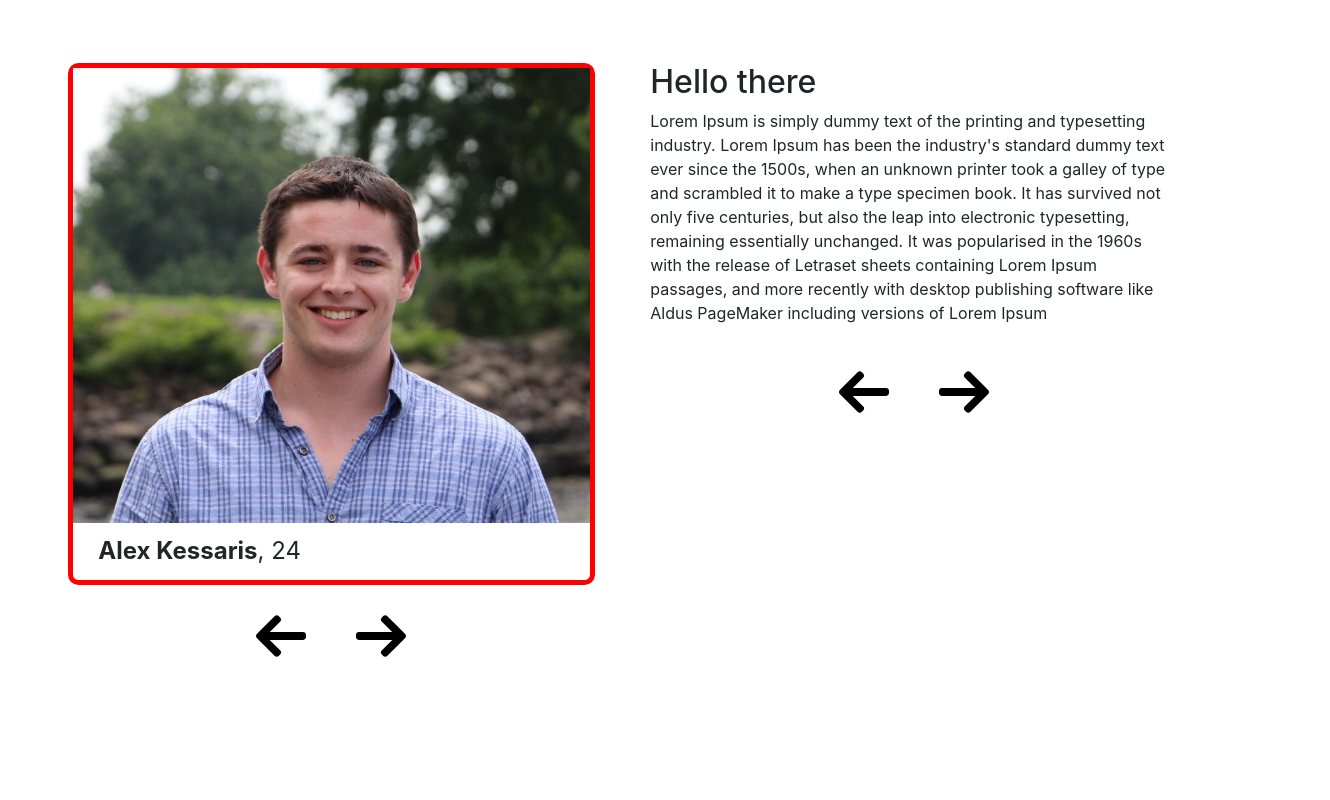
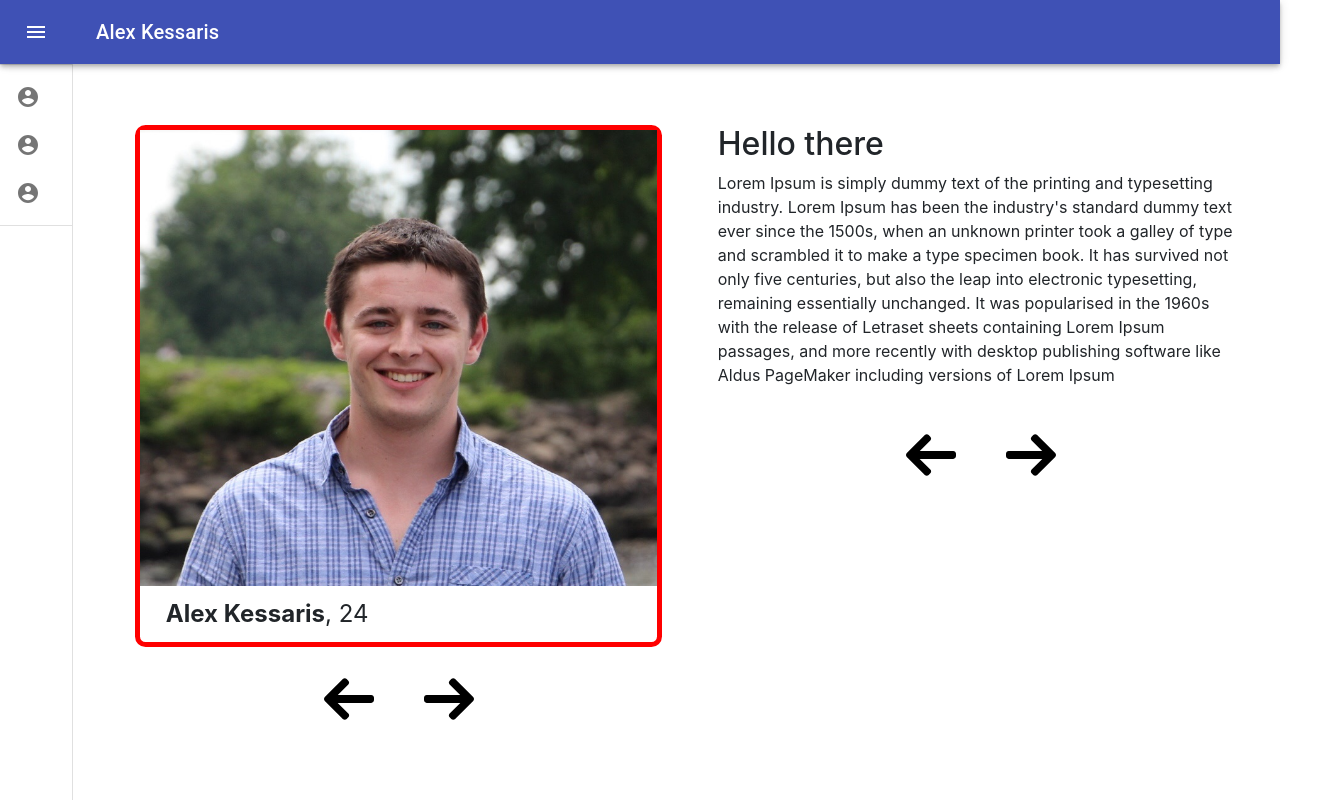
Before and after one commit to akessaris/personal_website, a React app: page / in a window 1280 px wide. Shown: the whole page, 1330 px wide, since content can reach past the window. Built offline with nearby package versions, Linux system fonts and the light colour scheme; what redux-immutable-state-invariant would draw is missing.

Commit message:
added sidedrawer from material ui

```diff
--- /dev/null
+++ b/src/components/App.css
@@ -0,0 +1,3 @@
+.app-container {
+  margin: 125px 50px 0px;
+}
--- a/src/components/App.js
+++ b/src/components/App.js
@@ -1,14 +1,22 @@
 import React from "react";
 import { Route, Switch } from "react-router-dom";
 import Cards from "./cards/Cards";
+import Sidebar from "./common/sidebar/Sidebar";
+import PageNotFound from './PageNotFound';
+import paths from '../routes/route.constant';
+import './App.css';
 
 function App() {
   return (
-    <div className="container-fluid">
-      <Switch>
-        <Route exact path="/" component={Cards} />
-      </Switch>
-    </div>
+    <>
+      <Sidebar paths={paths}/>
+      <div className="container-fluid app-container">
+        <Switch>
+          <Route exact path="/" component={Cards} />
+          <Route component={PageNotFound} />
+        </Switch>
+      </div>
+    </>
   );
 }
 
--- a/src/components/cards/Cards.scss
+++ b/src/components/cards/Cards.scss
@@ -1,5 +1,4 @@
 .container {
   display: flex;
   align-self: center;
-  margin: 5% 0 0 3%;
 }
--- /dev/null
+++ b/src/components/common/sidebar/Sidebar.js
@@ -0,0 +1,163 @@
+import React from 'react';
+import clsx from 'clsx';
+import { makeStyles, useTheme } from '@material-ui/core/styles';
+import Drawer from '@material-ui/core/Drawer';
+import AppBar from '@material-ui/core/AppBar';
+import Toolbar from '@material-ui/core/Toolbar';
+import List from '@material-ui/core/List';
+import Typography from '@material-ui/core/Typography';
+import Divider from '@material-ui/core/Divider';
+import IconButton from '@material-ui/core/IconButton';
+import MenuIcon from '@material-ui/icons/Menu';
+import ChevronLeftIcon from '@material-ui/icons/ChevronLeft';
+import ChevronRightIcon from '@material-ui/icons/ChevronRight';
+import ListItem from '@material-ui/core/ListItem';
+import ListItemIcon from '@material-ui/core/ListItemIcon';
+import ListItemText from '@material-ui/core/ListItemText';
+import PropTypes from 'prop-types';
+
+/**
+ * Repurposed from Material UI Drawer: https://material-ui.com/components/drawers/#drawer
+ */
+
+const drawerWidth = 240;
+
+const useStyles = makeStyles((theme) => ({
+  root: {
+    display: 'flex',
+  },
+  appBar: {
+    zIndex: theme.zIndex.drawer + 1,
+    transition: theme.transitions.create(['width', 'margin'], {
+      easing: theme.transitions.easing.sharp,
+      duration: theme.transitions.duration.leavingScreen,
+    }),
+  },
+  appBarShift: {
+    marginLeft: drawerWidth,
+    width: `calc(100% - ${drawerWidth}px)`,
+    transition: theme.transitions.create(['width', 'margin'], {
+      easing: theme.transitions.easing.sharp,
+      duration: theme.transitions.duration.enteringScreen,
+    }),
+  },
+  menuButton: {
+    marginRight: 36,
+  },
+  hide: {
+    display: 'none',
+  },
+  drawer: {
+    width: drawerWidth,
+    flexShrink: 0,
+    whiteSpace: 'nowrap',
+  },
+  drawerOpen: {
+    width: drawerWidth,
+    transition: theme.transitions.create('width', {
+      easing: theme.transitions.easing.sharp,
+      duration: theme.transitions.duration.enteringScreen,
+    }),
+  },
+  drawerClose: {
+    transition: theme.transitions.create('width', {
+      easing: theme.transitions.easing.sharp,
+      duration: theme.transitions.duration.leavingScreen,
+    }),
+    overflowX: 'hidden',
+    width: theme.spacing(7) + 1,
+    [theme.breakpoints.up('sm')]: {
+      width: theme.spacing(9) + 1,
+    },
+  },
+  toolbar: {
+    display: 'flex',
+    alignItems: 'center',
+    justifyContent: 'flex-end',
+    padding: theme.spacing(0, 1),
+    // necessary for content to be below app bar
+    ...theme.mixins.toolbar,
+  },
+  content: {
+    flexGrow: 1,
+    padding: theme.spacing(3),
+  },
+}));
+
+const MiniDrawer = ({ paths }) => {
+  const classes = useStyles();
+  const theme = useTheme();
+  const [open, setOpen] = React.useState(false);
+
+  const handleDrawerOpen = () => {
+    setOpen(true);
+  };
+
+  const handleDrawerClose = () => {
+    setOpen(false);
+  };
+
+  return (
+    <React.Fragment>
+      <AppBar
+        position="fixed"
+        className={clsx(classes.appBar, {
+          [classes.appBarShift]: open,
+        })}
+      >
+        <Toolbar>
+          <IconButton
+            color="inherit"
+            aria-label="open drawer"
+            onClick={handleDrawerOpen}
+            edge="start"
+            className={clsx(classes.menuButton, {
+              [classes.hide]: open,
+            })}
+          >
+            <MenuIcon />
+          </IconButton>
+          <Typography variant="h6" noWrap>
+            Alex Kessaris
+          </Typography>
+        </Toolbar>
+      </AppBar>
+      <Drawer
+        variant="permanent"
+        className={clsx(classes.drawer, {
+          [classes.drawerOpen]: open,
+          [classes.drawerClose]: !open,
+        })}
+        classes={{
+          paper: clsx({
+            [classes.drawerOpen]: open,
+            [classes.drawerClose]: !open,
+          }),
+        }}
+      >
+        <div className={classes.toolbar}>
+          <IconButton onClick={handleDrawerClose}>
+            {theme.direction === 'rtl' ? <ChevronRightIcon /> : <ChevronLeftIcon />}
+          </IconButton>
+        </div>
+        <Divider />
+        <List>
+          {paths.map(({ name, icon }) => (
+            <ListItem button key={name}>
+              <ListItemIcon>{icon}</ListItemIcon>
+              <ListItemText primary={name} />
+            </ListItem>
+          ))}
+        </List>
+        <Divider />
+      </Drawer>
+    </React.Fragment>
+  );
+}
+
+MiniDrawer.propTypes = {
+  paths: PropTypes.array.isRequired
+};
+
+
+export default MiniDrawer;
--- /dev/null
+++ b/src/routes/route.constant.js
@@ -0,0 +1,22 @@
+import React from 'react';
+import AccountCircleIcon from '@material-ui/icons/AccountCircle';
+
+const paths = [
+  {
+    name: "About",
+    icon: <AccountCircleIcon />,
+    url: '/'
+  },
+  {
+    name: 'Projects',
+    icon: <AccountCircleIcon />,
+    url: '/'
+  },
+  {
+    name: 'Contact',
+    icon: <AccountCircleIcon />,
+    url: '/'
+  }
+];
+
+export default paths;
```
